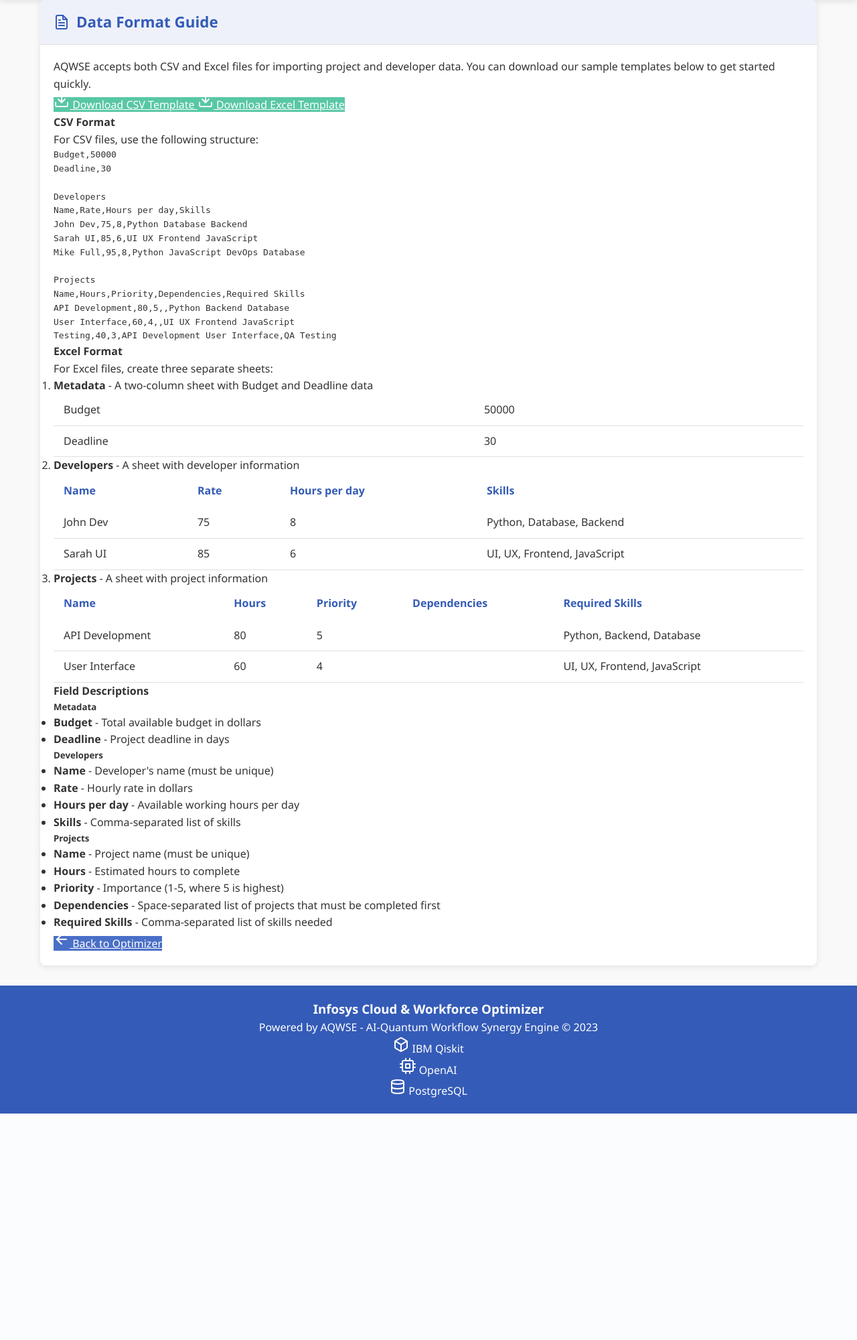
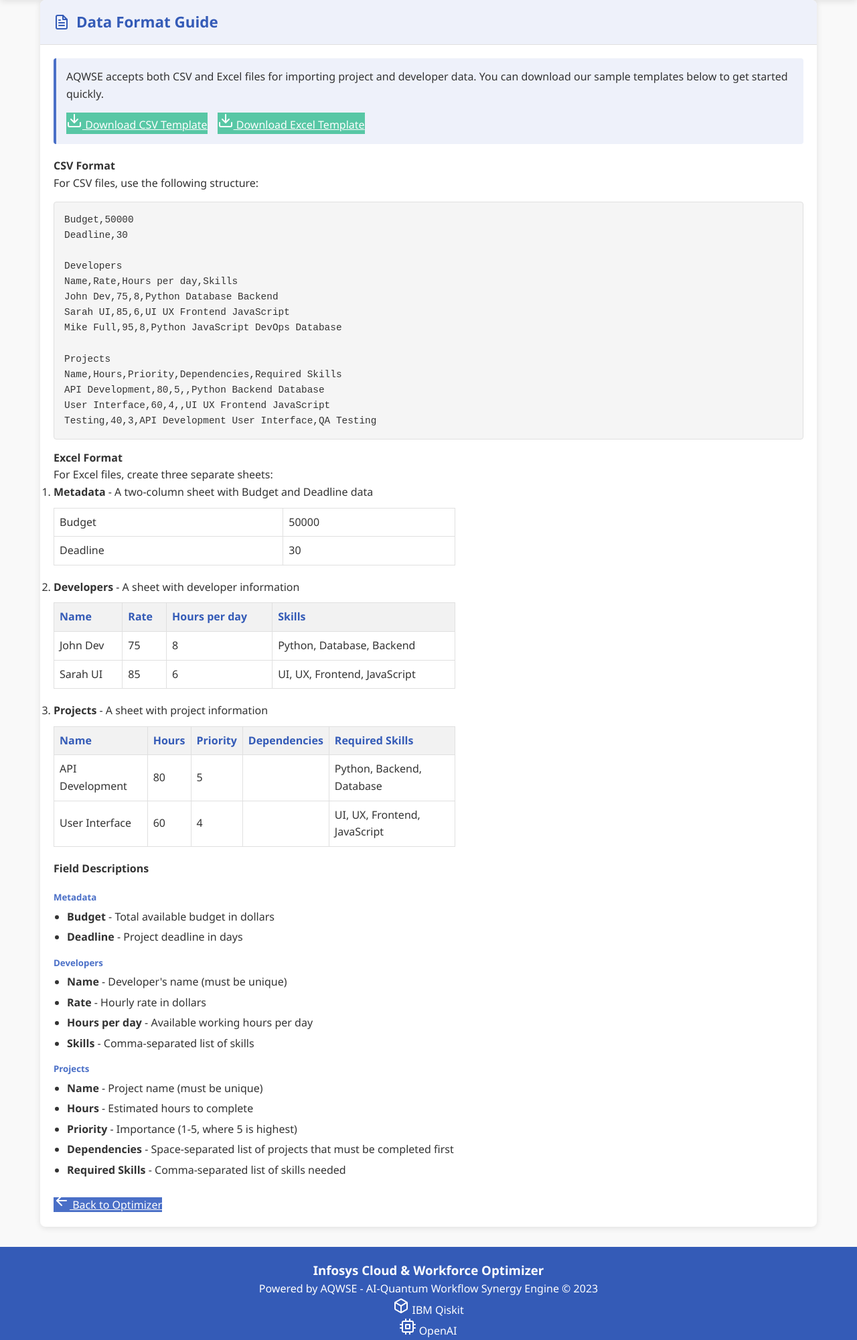
Before and after one commit to ayushfaujdar/LearningTrackerPro-2, a Flask app: page /data-format in a window 1280 px wide. Shown: the part 165-2165 px from the top of the page at 67% size. Before the commit the page ends 1827 px from the top, so only its background shows below. Run offline with Flask 3, Linux system fonts and the light colour scheme.

Commit message:
Add styles for data format guide.
Replit-Commit-Author: Agent
Replit-Commit-Session-Id: 6aa8e98c-6d5a-442b-bf40-ef1a00c5e143
Replit-Commit-Screenshot-Url: https://storage.googleapis.com/screenshot-production-us-central1/04f013b3-2b25-4dc2-b9df-011a0ed0ba52/9d444893-0526-4348-ac0d-2ec0ee34f263.jpg

```diff
--- a/static/css/style.css
+++ b/static/css/style.css
@@ -529,3 +529,72 @@ footer {
     width: 100%;
   }
 }
+
+/* Data format guide styles */
+.info-box {
+  background-color: var(--primary-light);
+  border-left: 4px solid var(--primary-color);
+  padding: 15px;
+  margin-bottom: 20px;
+  border-radius: 4px;
+}
+
+.download-links {
+  display: flex;
+  gap: 15px;
+  margin-top: 15px;
+}
+
+.code-block {
+  background-color: #f5f5f5;
+  border: 1px solid var(--border-color);
+  padding: 15px;
+  border-radius: 4px;
+  margin: 15px 0;
+  overflow-x: auto;
+}
+
+.code-block pre {
+  font-family: 'Courier New', Courier, monospace;
+  white-space: pre-wrap;
+  font-size: 0.9rem;
+}
+
+.table-example {
+  margin: 10px 0 20px 0;
+  overflow-x: auto;
+}
+
+.table-example table {
+  border-collapse: collapse;
+  width: 100%;
+  max-width: 600px;
+  border: 1px solid var(--border-color);
+}
+
+.table-example th, .table-example td {
+  border: 1px solid var(--border-color);
+  padding: 8px;
+  text-align: left;
+}
+
+.table-example th {
+  background-color: #f2f2f2;
+}
+
+.field-description {
+  margin: 20px 0;
+}
+
+.field-description h5 {
+  margin: 15px 0 5px 0;
+  color: var(--primary-color);
+}
+
+.field-description ul {
+  padding-left: 20px;
+}
+
+.field-description li {
+  margin-bottom: 5px;
+}
```
